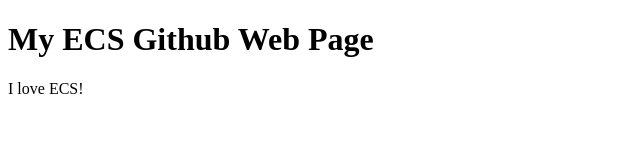
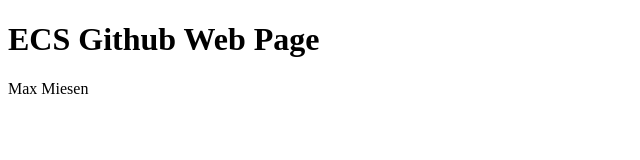
Before and after one commit to maxmiesen/maxmiesen.github.io, a plain HTML site: page index.html in a window 1280 px wide. Shown: the whole page, without its empty margins (0-640 px from the left). Drawn offline with Linux system fonts and the light colour scheme.

Commit message:
Update index.html

```diff
--- a/index.html
+++ b/index.html
@@ -3,8 +3,8 @@
 <title>My ECS Github Page</title>
 <body>
 
-<h1>My ECS Github Web Page</h1>
-<p>I love ECS!</p>
+<h1>ECS Github Web Page</h1>
+<p>Max Miesen</p>
 
 </body>
 </html>
```
